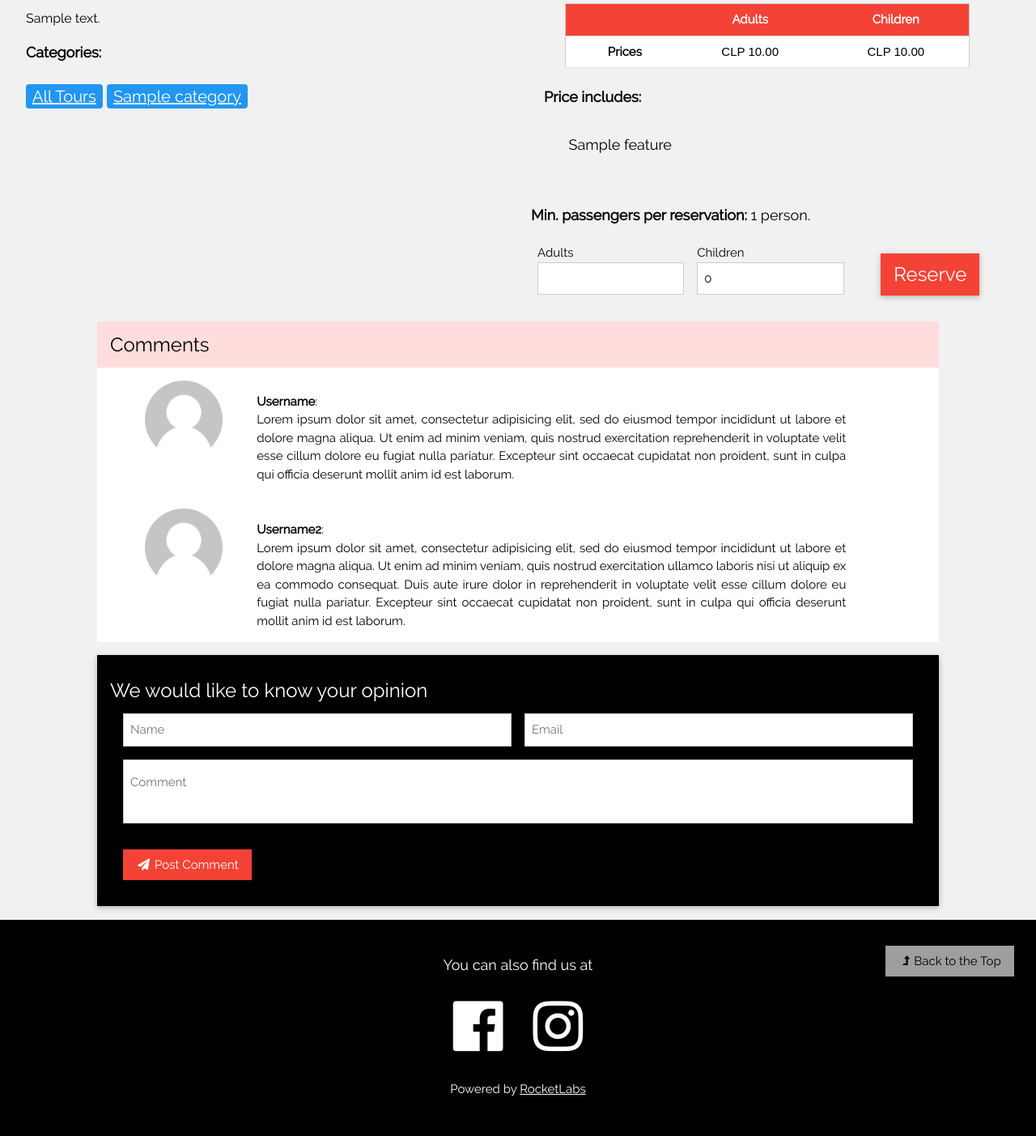
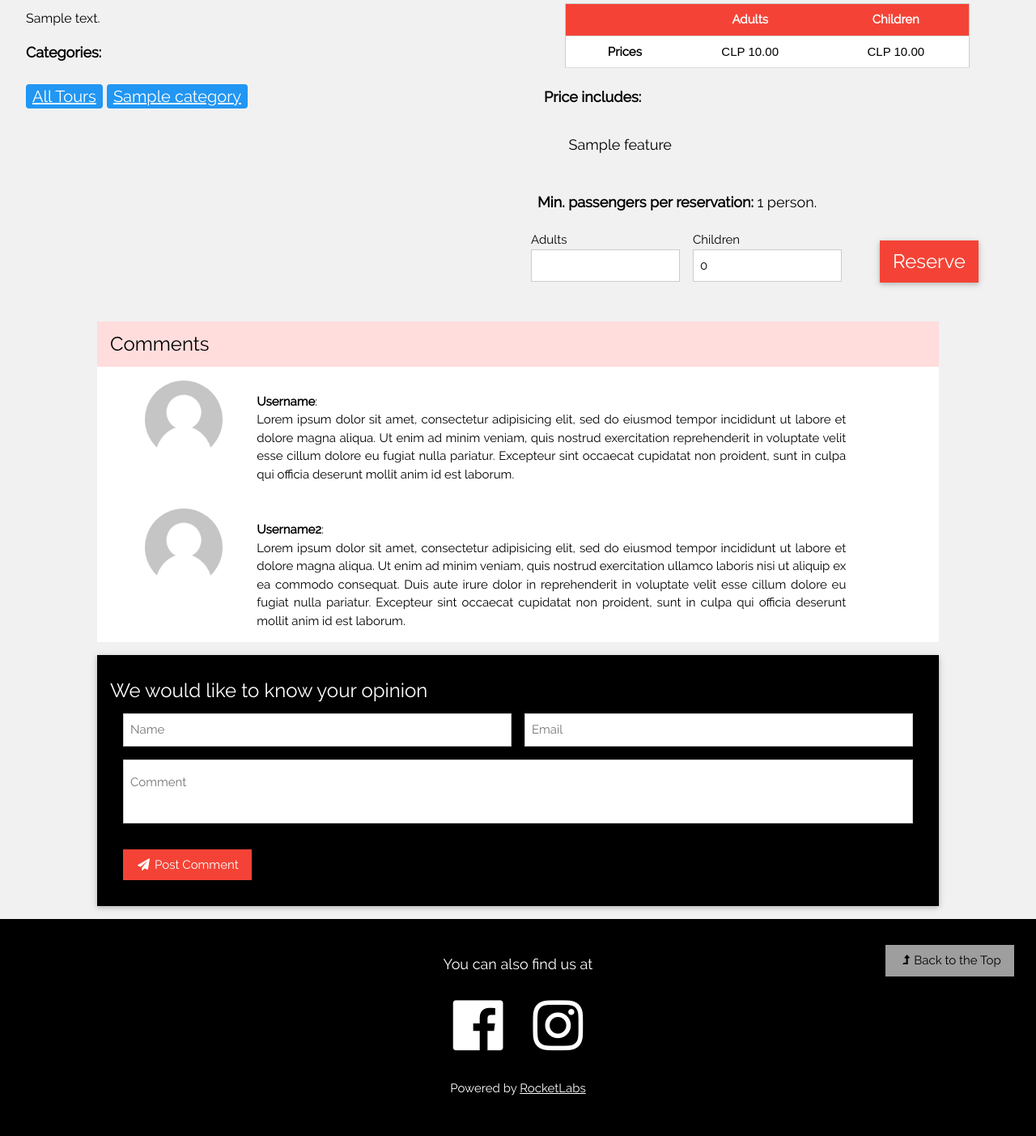
Before and after one commit to rabindranathfv/RaidChile, a Django app: template raidchileapp/templates/raidchileapp/tour_details.html in a window 1280 px wide. Shown: the part 1074-2477 px from the top of the page at 81% size. Run offline with Django 3.2, Linux system fonts and the light colour scheme; tables that the repository leaves empty hold one stand-in row (values such as "Sample post"); the template is opened without the code that fills it: values that come from a table or form of the project are taken from there, most other values are stand-ins (such as "Sample title", 1, 10 or a date in 2020); grey boxes marked "Sample" are stand-in pictures; some libraries are stand-ins or nearby versions.

Commit message:
Move reserve form inside the tour details
- Moving the reserve mini-form into the same column of the price and features
sections so it wouldn't be too separated in case of a large tour description.

```diff
--- a/raidchileapp/templates/raidchileapp/tour_details.html
+++ b/raidchileapp/templates/raidchileapp/tour_details.html
@@ -115,24 +115,15 @@
 							</div>
 						{% endfor %}
 					</div>
-				</div>
-			</div>
-
 					<!--  Reservation mini form -->
-			<div class="w3-row">
-				<div class="w3-col l6 w3-container"></div>
-				<div class="w3-col l6 w3-padding">
+					<div class="w3-padding">
 						<h5>
 							<strong>
 								{% trans "Min. passengers per reservation" %}:
 							</strong> {% blocktrans count min_pass=tour.min_pax_number %}{{ min_pass }} person.{% plural %}{{ min_pass }} people.{% endblocktrans %}
 						</h5>
 					</div>
-			</div>
-			<div class="w3-row w3-margin-bottom">
-				<div class="w3-col l6 w3-container"></div>
-				<div class="w3-col l6 w3-container">
-					<form action="{% url 'cart:cart_add' tour.id %}" method="POST" id="cart_add_form">
+					<form action="{% url 'cart:cart_add' tour.id %}" method="POST" class="w3-margin-bottom" id="cart_add_form">
 						{% csrf_token %}
 						{{ cart_product_form.update }}
 						<p class="min_pax_error w3-text-red" style="display: none;">
```
Lines whose indentation alone changed are shown as unchanged.
